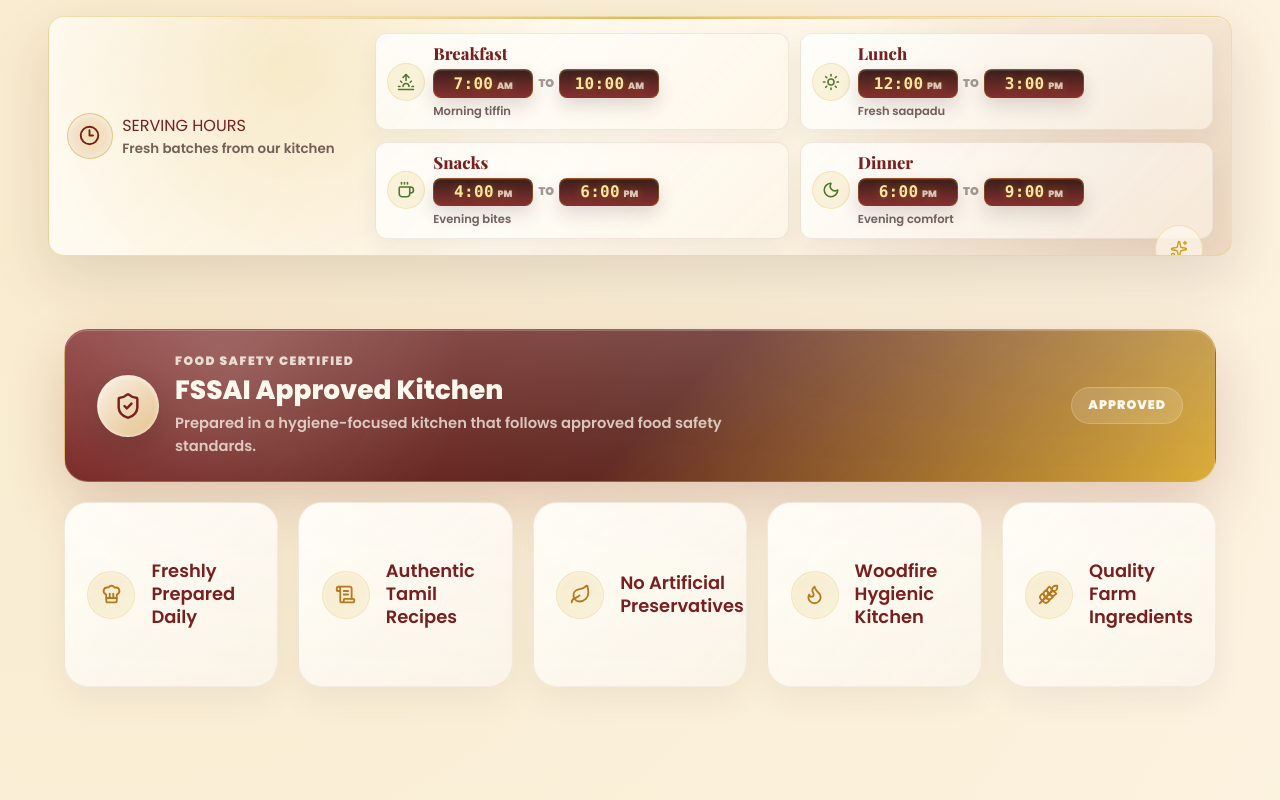
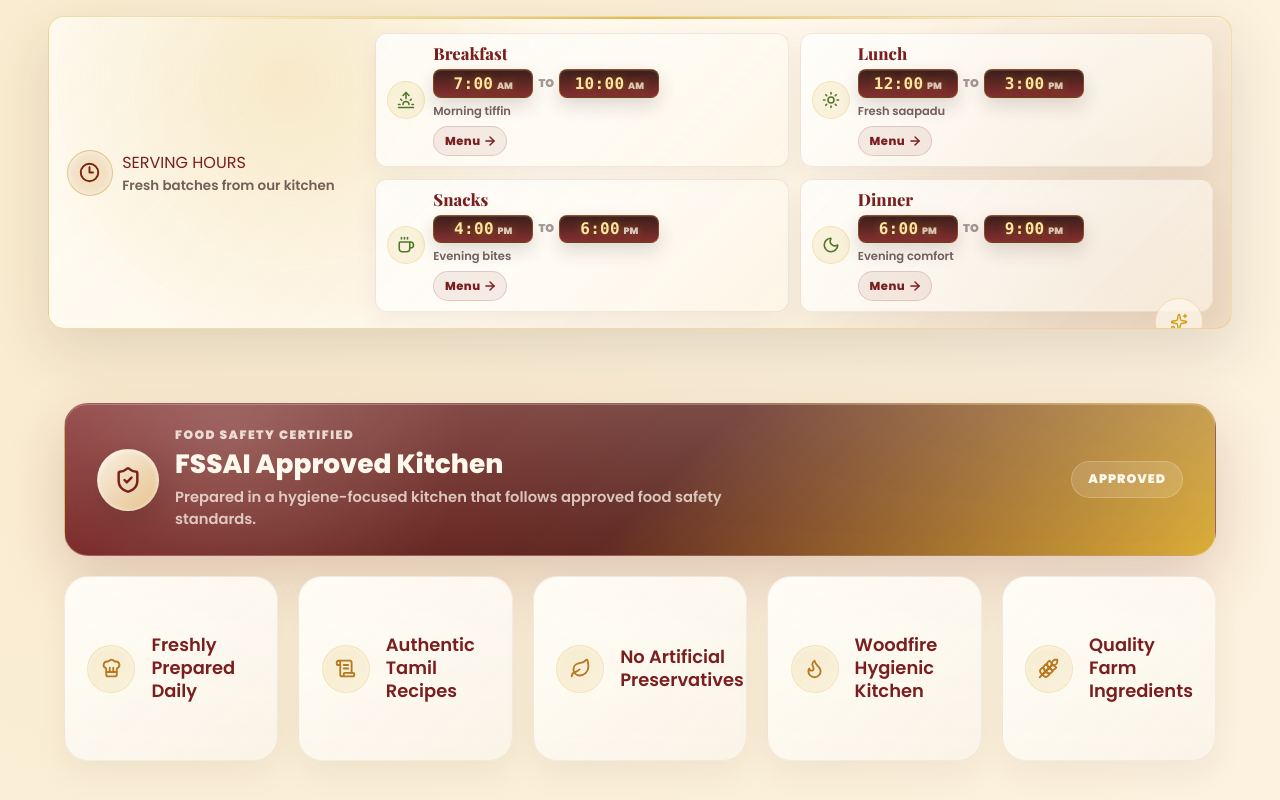
Before and after one commit to deedtechnologia-art/virundhaalayaa, a Next.js app: page / in a window 1280 px wide. Shown: the part 895-1695 px from the top of the page. Built offline with nearby package versions, Linux system fonts and the light colour scheme; what @mui/material-nextjs would draw is missing.

Commit message:
Added Menyu for navigation based on the Food type

```diff
--- a/components/ServingHours.tsx
+++ b/components/ServingHours.tsx
@@ -1,7 +1,8 @@
 "use client";
 
-import { Box, Chip, Container, Typography } from "@mui/material";
-import { Clock3, Coffee, Flame, Moon, Sparkles, Sun, Sunrise } from "lucide-react";
+import { Box, Button, Chip, Container, Typography } from "@mui/material";
+import { ArrowRight, Clock3, Coffee, Flame, Moon, Sparkles, Sun, Sunrise } from "lucide-react";
+import Link from "next/link";
 import { MotionBox } from "./Motion";
 
 const servingHours = [
@@ -10,6 +11,7 @@
     start: "7:00 AM",
     end: "10:00 AM",
     note: "Morning tiffin",
+    menuSlug: "breakfast-tiffin",
     Icon: Sunrise,
   },
   {
@@ -17,6 +19,7 @@
     start: "12:00 PM",
     end: "3:00 PM",
     note: "Fresh saapadu",
+    menuSlug: "lunch-dinner",
     Icon: Sun,
   },
   {
@@ -24,6 +27,7 @@
     start: "4:00 PM",
     end: "6:00 PM",
     note: "Evening bites",
+    menuSlug: "long-time-storable-items",
     Icon: Coffee,
   },
   {
@@ -31,6 +35,7 @@
     start: "6:00 PM",
     end: "9:00 PM",
     note: "Evening comfort",
+    menuSlug: "lunch-dinner",
     Icon: Moon,
   },
 ] as const;
@@ -196,7 +201,7 @@
               </Box>
             </Box>
 
-            {servingHours.map(({ meal, start, end, note, Icon }, index) => (
+            {servingHours.map(({ meal, start, end, note, menuSlug, Icon }, index) => (
               <MotionBox
                 key={meal}
                 initial={{ opacity: 0, y: 12 }}
@@ -286,7 +291,6 @@
                   <Typography
                     sx={{
                       color: "text.secondary",
-                      display: { xs: "none", md: "block" },
                       fontSize: "0.72rem",
                       fontWeight: 600,
                       lineHeight: 1.35,
@@ -295,6 +299,39 @@
                   >
                     {note}
                   </Typography>
+                  <Button
+                    component={Link}
+                    endIcon={<ArrowRight size={14} strokeWidth={2.4} />}
+                    href={`/menu#${menuSlug}`}
+                    size="small"
+                    sx={{
+                      bgcolor: "rgba(122,31,31,0.08)",
+                      border: "1px solid rgba(122,31,31,0.16)",
+                      borderRadius: 999,
+                      color: "primary.main",
+                      fontSize: "0.72rem",
+                      fontWeight: 800,
+                      letterSpacing: "0.04em",
+                      minHeight: 30,
+                      mt: 0.85,
+                      px: 1.35,
+                      textTransform: "none",
+                      "& .MuiButton-endIcon": {
+                        ml: 0.35,
+                        transition: "transform 180ms ease",
+                      },
+                      "&:hover": {
+                        bgcolor: "primary.main",
+                        borderColor: "primary.main",
+                        color: "background.default",
+                        "& .MuiButton-endIcon": {
+                          transform: "translateX(2px)",
+                        },
+                      },
+                    }}
+                  >
+                    Menu
+                  </Button>
                 </Box>
               </MotionBox>
             ))}
```
Also changed, not shown: components/PremiumMenuExperience.tsx (+36 -3 lines).
